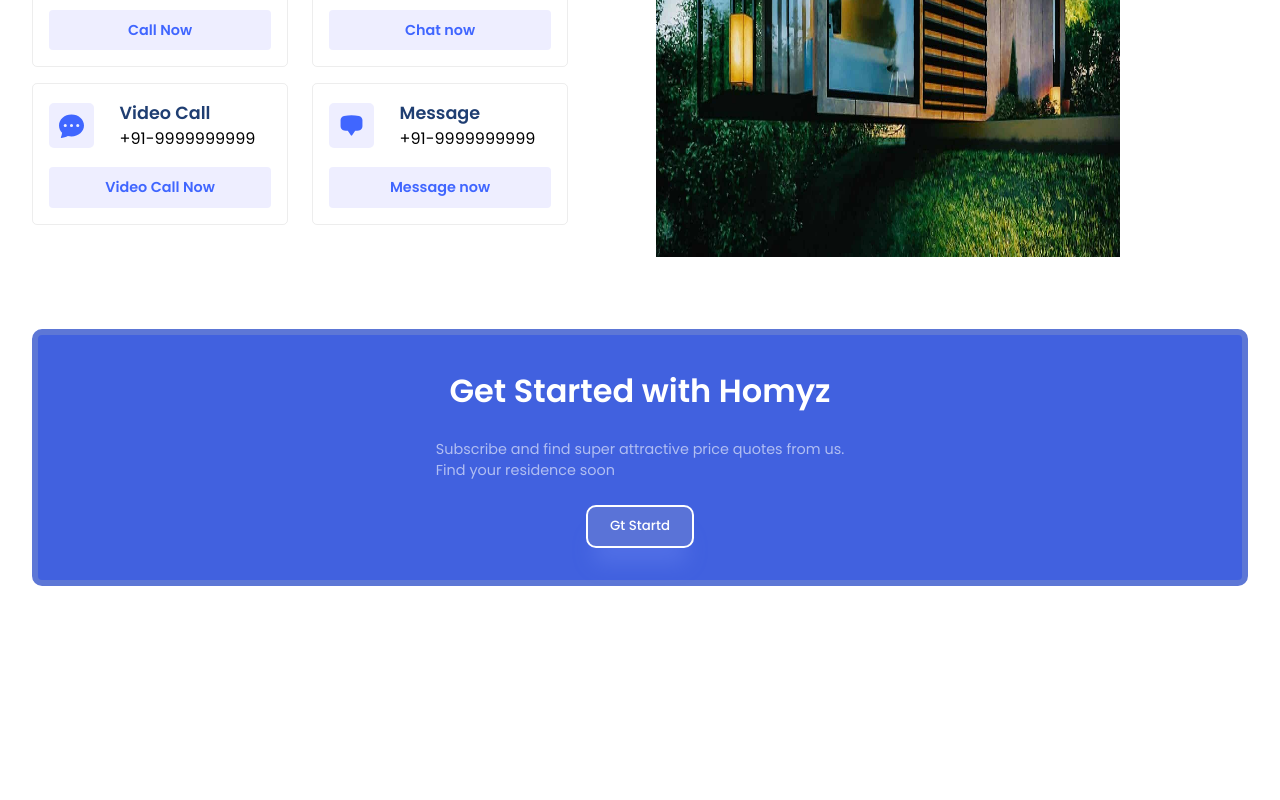
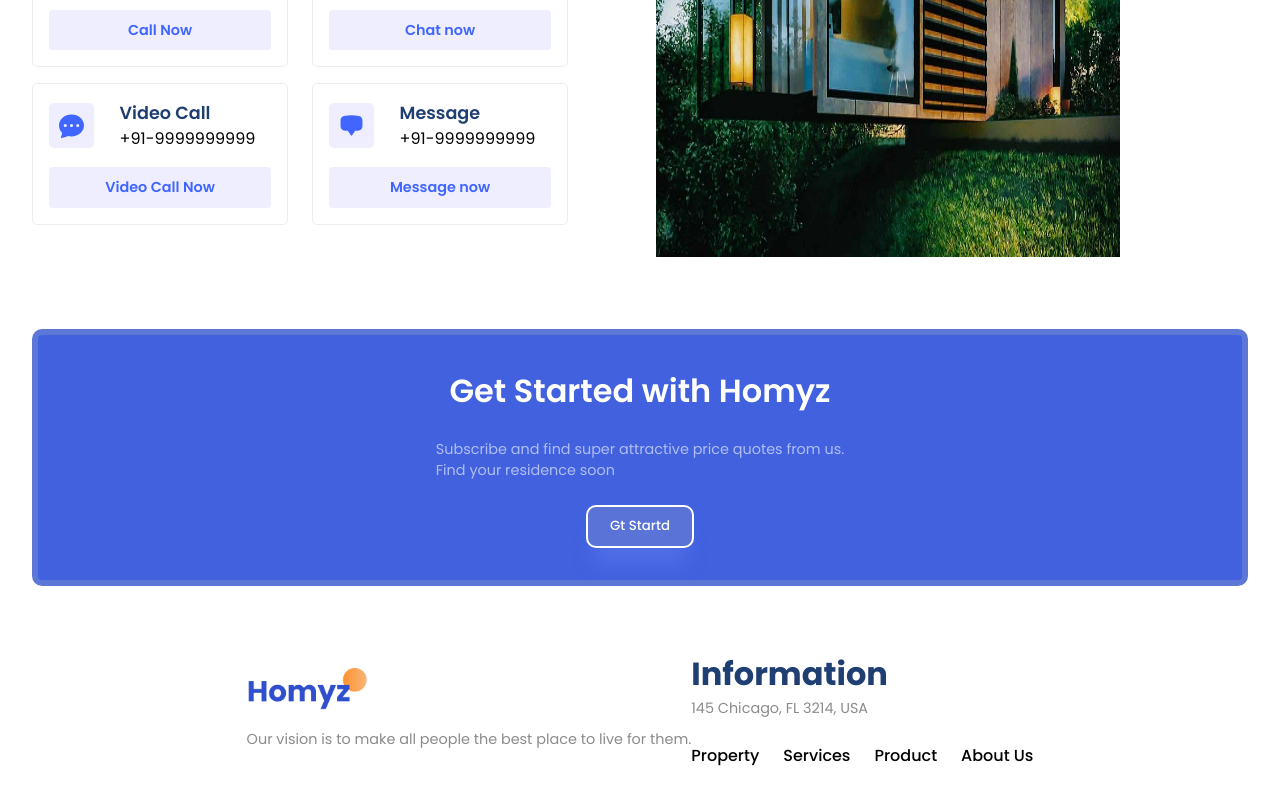
Before and after one commit to zahid-shadbox/real-estate-client, a React (Vite) app: page / in a window 1280 px wide. Shown: the part 2436-3236 px from the top of the page. Before the commit the page ends 3054 px from the top, so only its background shows below. Built offline with nearby package versions, Linux system fonts and the light colour scheme.

Commit message:
added Footer

```diff
--- a/src/App.jsx
+++ b/src/App.jsx
@@ -6,6 +6,7 @@
 import Value from "./components/Value/Value";
 import Contact from "./components/Contact/Contact";
 import GetStarted from "./components/GetStarted/GetStarted";
+import Footer from "./components/Footer/Footer";
 
 const App = () => {
   return (
@@ -20,6 +21,7 @@
       <Value/>
       <Contact/>
       <GetStarted/>
+      <Footer/>
     </div>
   );
 };
--- /dev/null
+++ b/src/components/Footer/Footer.css
@@ -0,0 +1,11 @@
+.f-container{
+    justify-content: space-between;
+}
+.f-left{
+    gap: 1rem;
+}
+.f-menu{
+    gap: 1.5rem;
+    margin-top: 1.5rem;
+    font-weight: 500;
+}
--- /dev/null
+++ b/src/components/Footer/Footer.jsx
@@ -0,0 +1,33 @@
+import "./Footer.css"
+
+const Footer = () => {
+  return (
+    <section className="f-wrapper">
+      <div className="paddings innerWidth flexCenter f-container">
+        {/*Left Side */}
+        <div className="flexColStart f-left">
+          <img src="./logo2.png" alt="" width={120} />
+          <span className="secondaryText">
+            Our vision is to make all people the best place to live for them.
+          </span>
+        </div>
+
+        {/*Right Side */}
+
+        <div className="flexColStart f-right">
+          <span className="primaryText">Information</span>
+          <span className="secondaryText">145 Chicago, FL 3214, USA</span>
+
+          <div className="flexCenter f-menu">
+            <span>Property</span>
+            <span>Services</span>
+            <span>Product</span>
+            <span>About Us</span>
+          </div>
+        </div>
+      </div>
+    </section>
+  );
+};
+
+export default Footer;
```
Also changed, not shown: src/components/GetStarted/GetStarted.css (line endings or trailing spaces).
